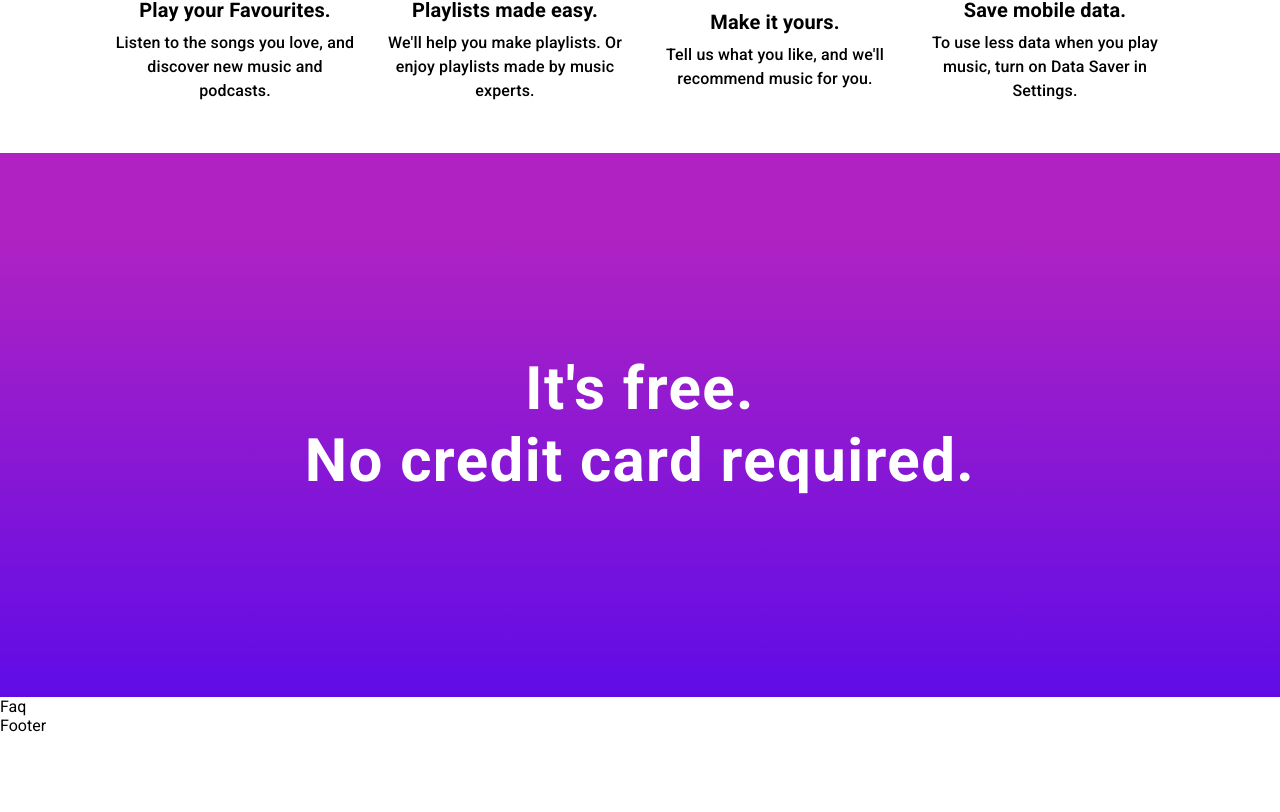
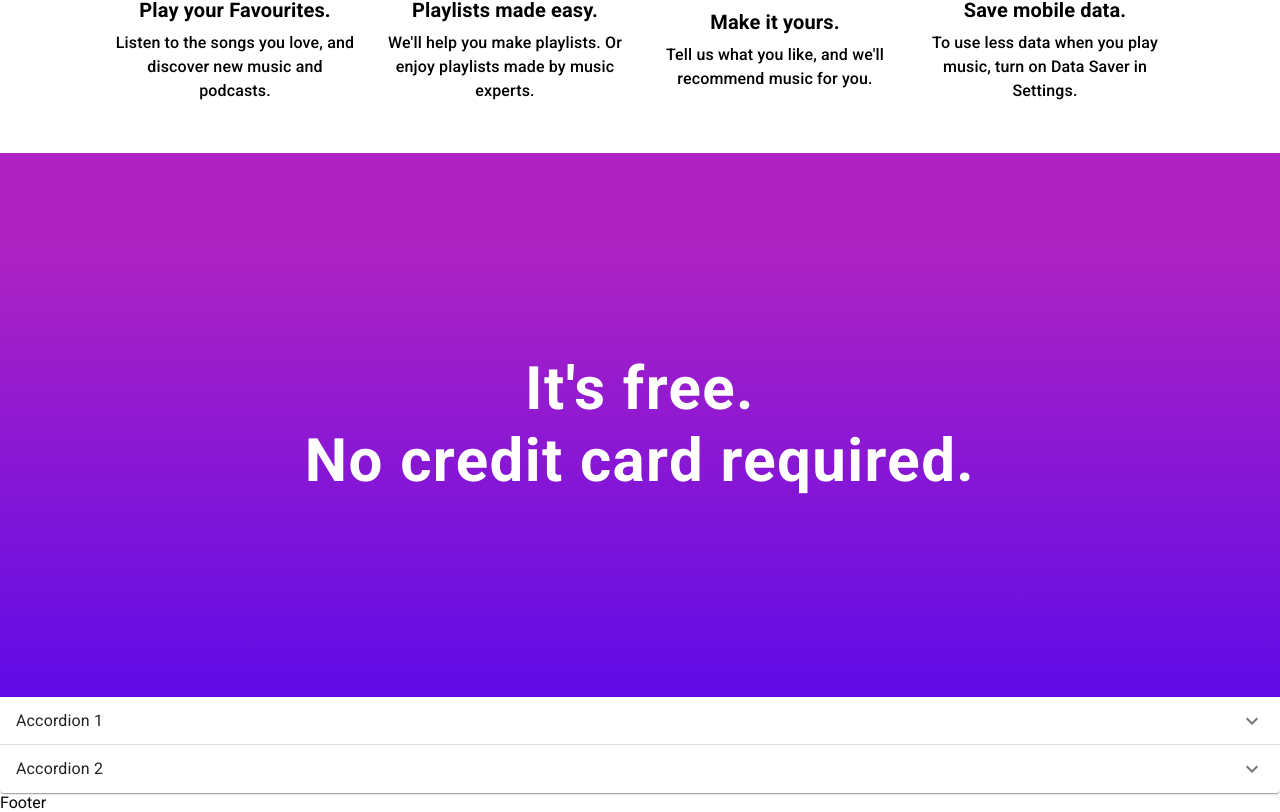
Before and after one commit to JiwanChaudhary/spotify-2.0, a React (Create React App) app: page / in a window 1280 px wide. Shown: the part 1029-1841 px from the top of the page. Before the commit the page ends 1764 px from the top, so only its background shows below. Built offline with nearby package versions, Linux system fonts and the light colour scheme.

Commit message:
accordian initiated

```diff
--- a/src/components/faq/index.jsx
+++ b/src/components/faq/index.jsx
@@ -1,7 +1,51 @@
+import {
+  Accordion,
+  AccordionDetails,
+  AccordionSummary,
+  Typography,
+} from "@mui/material";
 import React from "react";
+import ExpandMoreIcon from "@mui/icons-material/ExpandMore";
 
 const Faq = () => {
-  return <div>Faq</div>;
+  return (
+    <>
+      <div>
+        <Accordion>
+          <AccordionSummary
+            expandIcon={<ExpandMoreIcon />}
+            aria-controls="panel1a-content"
+            id="panel1a-header"
+          >
+            <Typography>Accordion 1</Typography>
+          </AccordionSummary>
+          <AccordionDetails>
+            <Typography>
+              Lorem ipsum dolor sit amet, consectetur adipiscing elit.
+              Suspendisse malesuada lacus ex, sit amet blandit leo lobortis
+              eget.
+            </Typography>
+          </AccordionDetails>
+        </Accordion>
+        <Accordion>
+          <AccordionSummary
+            expandIcon={<ExpandMoreIcon />}
+            aria-controls="panel2a-content"
+            id="panel2a-header"
+          >
+            <Typography>Accordion 2</Typography>
+          </AccordionSummary>
+          <AccordionDetails>
+            <Typography>
+              Lorem ipsum dolor sit amet, consectetur adipiscing elit.
+              Suspendisse malesuada lacus ex, sit amet blandit leo lobortis
+              eget.
+            </Typography>
+          </AccordionDetails>
+        </Accordion>
+      </div>
+    </>
+  );
 };
 
 export default Faq;
```
